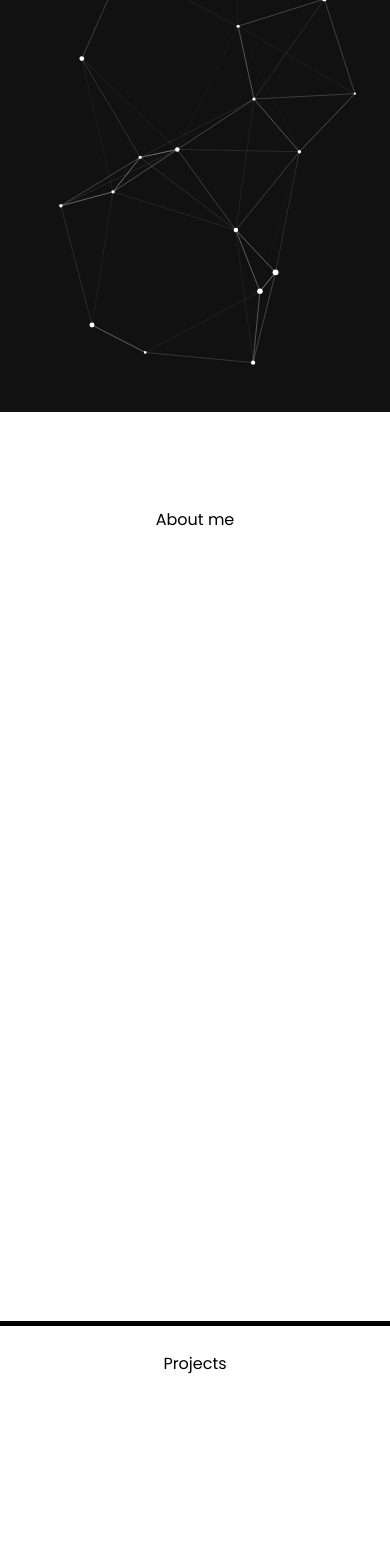
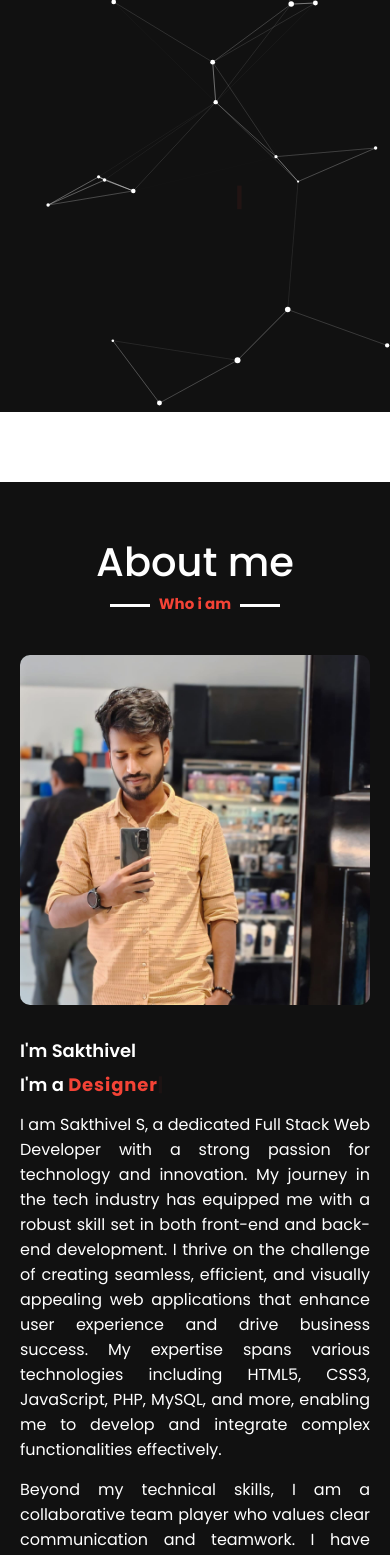
Before and after one commit to Sakthi-DevNinja/My-PortFolio, a React (Create React App) app: page / in a window 390 px wide. Shown: the part 432-1987 px from the top of the page. Built offline with nearby package versions, Linux system fonts and the light colour scheme; a web font is replaced by a local one.

Commit message:
About me

```diff
--- a/src/Aboutme.jsx
+++ b/src/Aboutme.jsx
@@ -1,10 +1,36 @@
-import React from 'react'
+import React from 'react';
+import './styles/Aboutme.css';
+import Image from './images/sak.jpeg';
+import Resume from './pdf/Sakthi.pdf';
+
+import TypingAnimation from './components/TypingAnimation';
 
 const Aboutme = () => {
   return (
     <section id='aboutme' >
-       <br />
-       <h1>About me</h1>
+      <div className="sec-hdr-wrapper">
+        <div className="sec-main-hdr">About me</div>
+        <div className="sec-sub-hdr">Who i am</div>
+      </div>
+
+      <div className="about-content ">
+        <div className="column left">
+        <img
+          className='aboutme-img  '
+          src={Image}
+          alt="Sakthivel S"
+          />
+        </div>
+          <div className="column right">
+              <div className="text">I'm Sakthivel<br /> I'm a <span className='dynamic-role typing-2'><TypingAnimation /></span></div>
+
+              <p>I am Sakthivel S, a dedicated Full Stack Web Developer with a strong passion for technology and innovation. My journey in the tech industry has equipped me with a robust skill set in both front-end and back-end development. I thrive on the challenge of creating seamless, efficient, and visually appealing web applications that enhance user experience and drive business success. My expertise spans various technologies including HTML5, CSS3, JavaScript, PHP, MySQL, and more, enabling me to develop and integrate complex functionalities effectively.</p>
+
+              <p>Beyond my technical skills, I am a collaborative team player who values clear communication and teamwork. I have experience working in dynamic environments, where I have successfully contributed to the development of innovative projects and solutions. My goal is to leverage my technical knowledge and collaborative spirit to contribute to cutting-edge projects that make a meaningful impact. I am continuously learning and staying updated with the latest industry trends, ensuring that I can provide fresh ideas and the best solutions for any project I undertake.</p>
+
+              <a href={Resume} download="Sakthi.pdf">Download CV</a>
+          </div>
+      </div>
 
     </section>
 
--- a/src/Contact.jsx
+++ b/src/Contact.jsx
@@ -3,8 +3,12 @@ import React from 'react'
 const Contact = () => {
   return (
     <section id='contact'>
-        <br />
-      <h1>Contact Me</h1>
+      <div className="sec-hdr-wrapper">
+        <div className="sec-main-hdr">Contact me</div>
+        <div className="sec-sub-hdr">Get in touch</div>
+      </div>
+
+
     </section>
   )
 }
--- a/src/Education.jsx
+++ b/src/Education.jsx
@@ -3,8 +3,11 @@ import React from 'react'
 const Education = () => {
   return (
     <section id='education'>
-       <br />
-      <h1>Education</h1>
+      <div className="sec-hdr-wrapper">
+        <div className="sec-main-hdr">Education</div>
+        <div className="sec-sub-hdr">My academic background</div>
+      </div>
+
 
     </section>
   )
--- a/src/Experience.jsx
+++ b/src/Experience.jsx
@@ -3,8 +3,10 @@ import React from 'react'
 const Experience = () => {
   return (
     <section id='experience'>
-      <br />
-    <h1>Experience</h1>
+      <div className="sec-hdr-wrapper">
+        <div className="sec-main-hdr">Experience</div>
+        <div className="sec-sub-hdr">My professional journey</div>
+      </div>
 
     </section>
   )
--- a/src/Landing.jsx
+++ b/src/Landing.jsx
@@ -39,7 +39,7 @@ const Landing = () => {
 
                     <div className="role"><span className='welcome-intro'>And i'm a</span> <span className='dynamic-role'><TypingAnimation /></span></div>
                 </div>
-                <div className='about-me'>Enthusiastic about crafting web solutions <br /> HTML, CSS, JavaScript, PHP, MySQL</div>
+                <div className='about-me'>Enthusiastic about crafting web solutions</div>
 
                 <div className='contact-list'>
                     <a href='https://wa.me/9585909130?text=Welcome!' target='_blank' rel="noreferrer" className="social-links whatsapp"><FontAwesomeIcon icon={faWhatsapp} /></a>
--- a/src/Ourservice.jsx
+++ b/src/Ourservice.jsx
@@ -3,8 +3,11 @@ import React from 'react'
 const Ourservice = () => {
   return (
     <section id='ourservice'>
-      <br />
-      <h1>Ourservice</h1>
+      <div className="sec-hdr-wrapper">
+        <div className="sec-main-hdr">My Services</div>
+        <div className="sec-sub-hdr">What i provide</div>
+      </div>
+
 
     </section>
   )
--- a/src/Projects.jsx
+++ b/src/Projects.jsx
@@ -3,8 +3,11 @@ import React from 'react'
 const Projects = () => {
   return (
     <section id='projects'>
-      <br />
-      <h1>Projects</h1>
+      <div className="sec-hdr-wrapper">
+        <div className="sec-main-hdr">Projects</div>
+        <div className="sec-sub-hdr">My work</div>
+      </div>
+
 
     </section>
   )
--- a/src/Skills.jsx
+++ b/src/Skills.jsx
@@ -3,8 +3,11 @@ import React from 'react'
 const Skills = () => {
   return (
     <section id='skills'>
-      <br />
-      <h1>Projects</h1>
+      <div className="sec-hdr-wrapper">
+        <div className="sec-main-hdr">Skills</div>
+        <div className="sec-sub-hdr">What I Know</div>
+      </div>
+
 
     </section>
   )
--- /dev/null
+++ b/src/styles/Aboutme.css
@@ -0,0 +1,79 @@
+.about-content{
+    display: flex;
+    flex-wrap: wrap;
+    align-items: center;
+    justify-content: space-between;
+}
+
+.about-content .left {
+    width: 45%;
+}
+
+.about-content .right {
+    width: 55%;
+    display: flex;
+    flex-direction: column;
+    align-items: flex-start;
+}
+
+.about-content .right .text {
+    font-size: 25px;
+    font-weight: 600;
+    margin-bottom: 10px;
+    text-align: left;
+}
+
+.dynamic-role.typing-2 .typing, .typing-2 .typed-cursor{
+    font-size: 25px;
+  }
+
+.about-content .right p {
+    text-align: justify;
+    margin-bottom: 15px;
+}
+
+.about-content .right a {
+    display: inline-block;
+    background: var(--dynamic-txt);
+    color: var(--text--color);
+    font-size: 20px;
+    font-weight: 500;
+    padding: 10px 30px;
+    margin-top: 20px;
+    border-radius: 6px;
+    transition: all 0.3s ease;
+    text-decoration: none;
+}
+
+img.aboutme-img {
+    width: 480px;
+    border-radius: 10px;
+}
+
+
+
+
+@media (max-width: 480px) {
+
+    .about-content {
+        flex-direction: column;
+    }
+
+    .about-content .left, .about-content .right {
+        width: 100%;
+    }
+
+    img.aboutme-img {
+        width: 100%;
+    }
+
+    .dynamic-role.typing-2 .typing, .typing-2 .typed-cursor, .about-content .right .text {
+        font-size: 18px;
+    }
+
+    .about-content .right .text {margin-top: 25px;}
+
+    .about-content .right a {width: 70%;}
+
+
+}
--- a/src/styles/Responsive.css
+++ b/src/styles/Responsive.css
@@ -6,6 +6,11 @@
 
 
   @media (max-width: 480px) {
+
+    section{
+      padding: 50px 20px 40px;
+      height: auto;
+    }
 
     nav{display: none;}
     .theme-switcher{zoom: 65%;}
--- a/src/styles/Variable.css
+++ /dev/null
@@ -1,24 +0,0 @@
-/* src/styles/variables.css */
-:root {
-    --primary-color: #1e2f97; /* Blue */
-    --secondary-color: #f0f0f0; /* Light Gray */
-    --text-color: #333; /* Dark Gray */
-  }
-
-  [data-theme='dark'] {
-    --primary-color: #111; /* Dark background */
-    --secondary-color: #333; /* Dark gray */
-    --text-color: #fff; /* White text */
-  }
-
-  [data-theme='blue'] {
-    --primary-color: #1e2f97; /* Blue */
-    --secondary-color: #f0f0f0; /* Light Gray */
-    --text-color: #333; /* Dark Gray */
-  }
-
-  [data-theme='light'] {
-    --primary-color: #efefef; /* Blue */
-    --secondary-color: #f0f0f0; /* Light Gray */
-    --text-color: #333; /* Dark Gray */
-  }
--- a/src/styles/index.css
+++ b/src/styles/index.css
@@ -145,8 +145,10 @@ h1 {
 section{
   /* height: calc(100vh - 70px); */
   height: 100vh;
-  background-color:  #fff;
-  border-bottom: 5px solid #000;
+  background-color:  var(--primary-color);
+  /* border-bottom: 5px solid var(--text-color); */
+  padding: 50px 70px 40px;
+  color: var(--text-color);
 
 }
 
@@ -236,6 +238,8 @@ footer{
   color: var(--dynamic-txt);
 }
 
+
+
 .typed-cursor{
   color: var(--dynamic-txt);
 
@@ -280,8 +284,8 @@ footer{
   position: fixed;
   bottom: 20px;
   right: 20px;
-  background-color: var(--primary-color);
-  color: var(--text-color);
+  background-color: var(--text-color);
+  color: var(--primary-color);
   border: none;
   border-radius: 4px;
   padding: 10px;
@@ -300,6 +304,46 @@ footer{
   display: flex ;
   transition: all 0.5s ease-in-out;
 }
+
+
+/* Section Header  */
+.sec-hdr-wrapper {
+  width: 100%;
+  text-align: center;
+  display: flex;
+  align-items: center;
+  justify-content: center;
+  flex-direction: column;
+  margin-bottom: 40px;
+}
+
+.sec-main-hdr {
+  width: fit-content;
+  text-align: center;
+  font-size: 40px;
+  font-weight: 500;
+}
+
+.sec-sub-hdr {
+  font-size: 15px;
+  color: var(--dynamic-txt);
+  font-weight: bold;
+  position: relative;
+}
+
+.sec-sub-hdr::before,
+.sec-sub-hdr::after{
+  content: '';
+  width: 40px;
+  height: 3px;
+  background-color: var(--text-color);
+  position: absolute;
+  top: 12px;
+}
+
+.sec-sub-hdr::before {right: 112%;}
+.sec-sub-hdr::after{left: 112%;}
+
 
 
 /* SVG TEXT ANIMATION */
```
Also changed, not shown: src/images/sak.jpeg (added), 1 other file (tests, documents, lock files or other folders).
